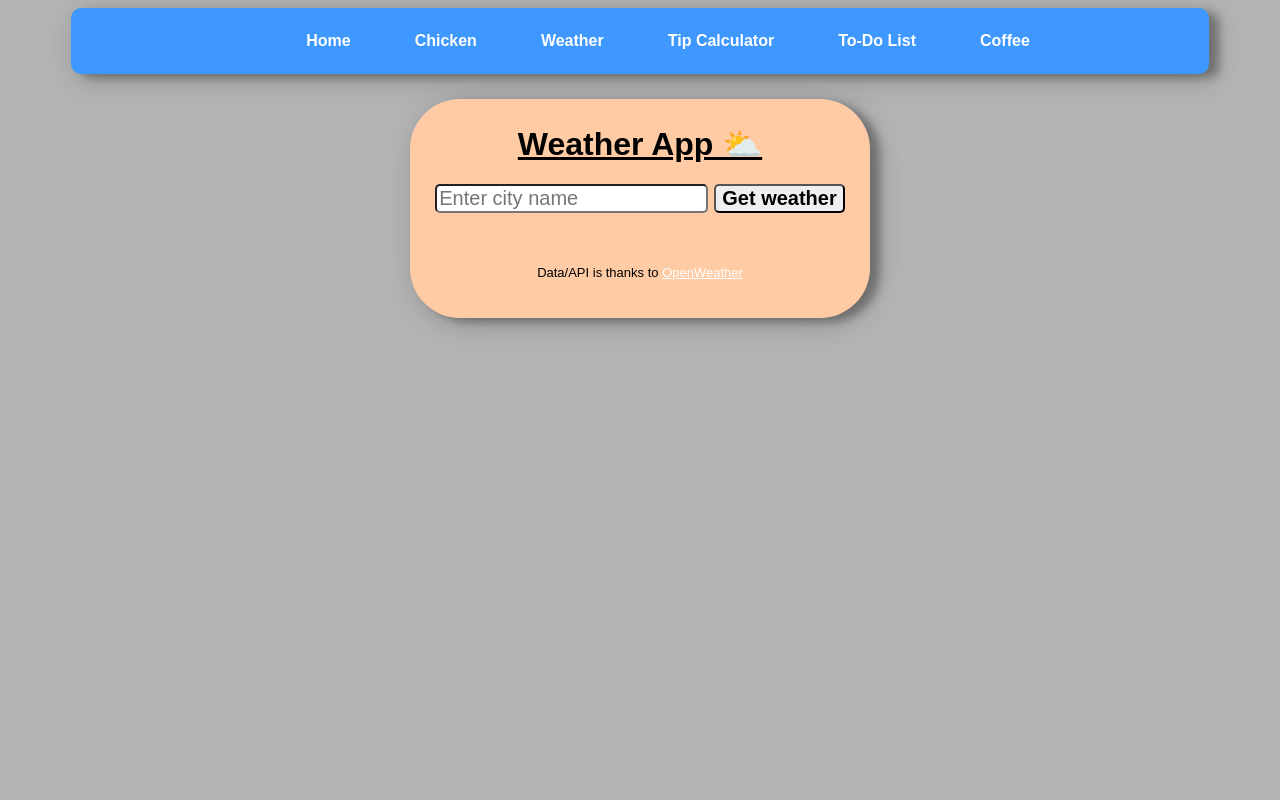
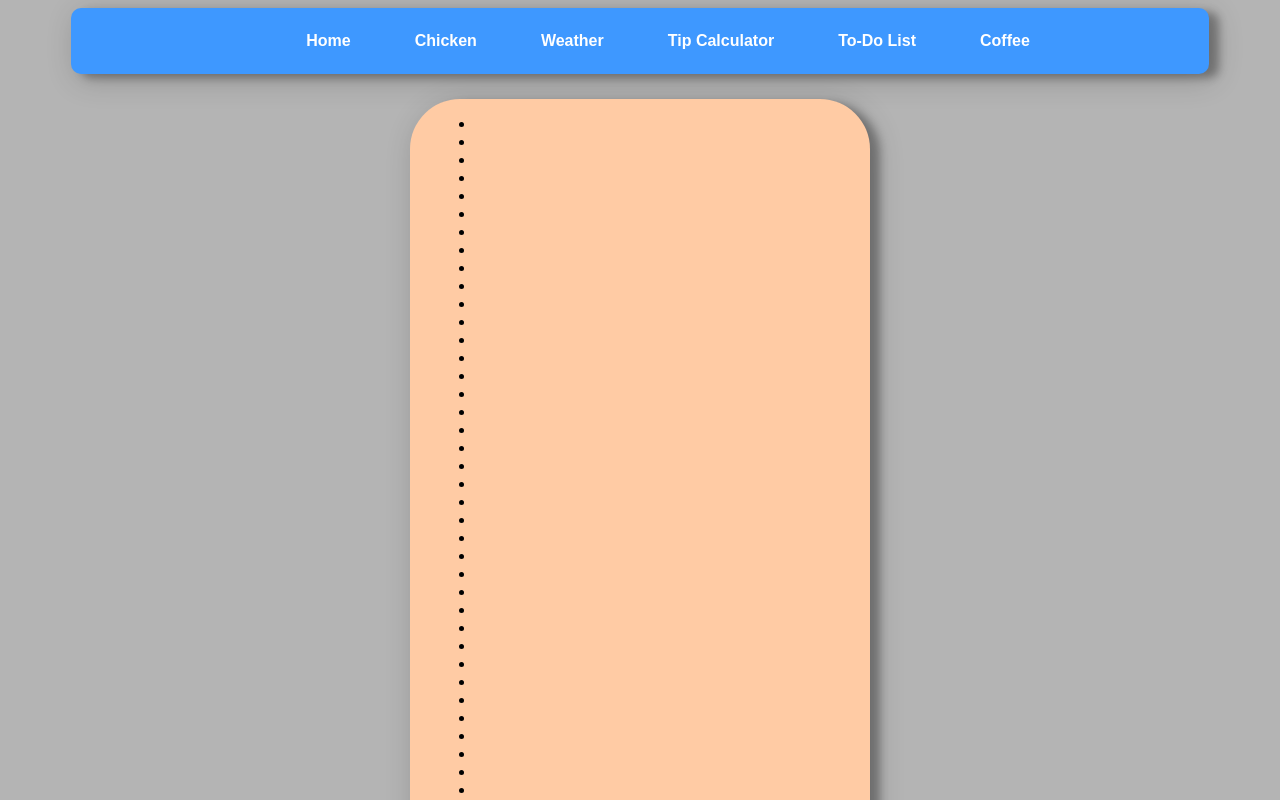
Before and after one commit to ktpn/personalsite, a React (Create React App) app: page /weather in a window 1280 px wide. Shown: the top 800 px of the page. Built offline with nearby package versions, Linux system fonts and the light colour scheme.

Commit message:
Add background

```diff
--- a/src/pages/Weather.js
+++ b/src/pages/Weather.js
@@ -3,8 +3,6 @@ import { useState } from "react";
 export const Weather = () => {
   const [city, setCity] = useState("");
   const [weatherData, setWeatherData] = useState({});
-
-  const API_KEY="process.env.REACT_APP_API_CODE";
 
   const getWeatherData = async () => {
     try {
@@ -25,6 +23,47 @@ export const Weather = () => {
 
   return (
     <div className="weathercard">
+      <ul class="background2">
+          <li></li>
+          <li></li>
+          <li></li>
+          <li></li>
+          <li></li>
+          <li></li>
+          <li></li>
+          <li></li>
+          <li></li>
+          <li></li>
+          <li></li>
+          <li></li>
+          <li></li>
+          <li></li>
+          <li></li>
+          <li></li>
+          <li></li>
+          <li></li>
+          <li></li>
+          <li></li>
+          <li></li>
+          <li></li>
+          <li></li>
+          <li></li>
+          <li></li>
+          <li></li>
+          <li></li>
+          <li></li>
+          <li></li>
+          <li></li>
+          <li></li>
+          <li></li>
+          <li></li>
+          <li></li>
+          <li></li>
+          <li></li>
+          <li></li>
+          <li></li>
+          <li></li>
+        </ul>
       <h1 className="weathertitle"><u>Weather App &#x26C5; </u></h1>
       <br></br>
       <form onSubmit={handleSubmit}>
@@ -54,7 +93,9 @@ export const Weather = () => {
         </div>
       )}
         <p className="credit">Data/API is thanks to <a href="https://openweathermap.org/">OpenWeather</a></p>
+
     </div>
+
   );
 };
 
```
